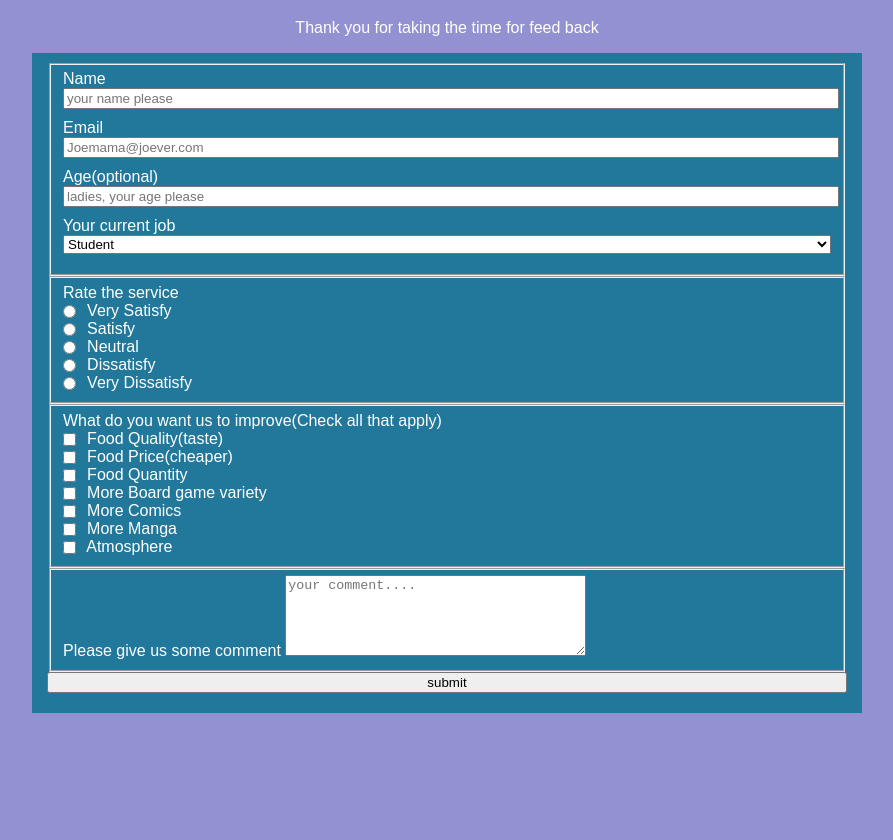
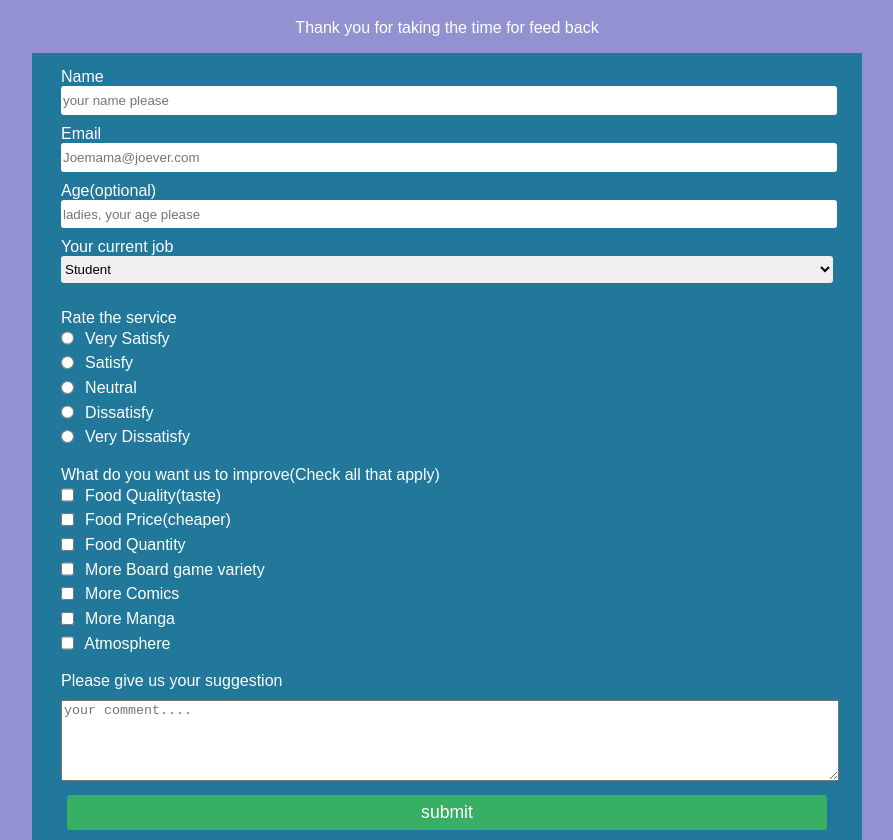
Before and after one commit to LittleLW8847/Survey-Form, a plain HTML site: page index.html in a window 1280 px wide. Shown: the part 61-901 px from the top of the page, without its empty margins (201-1094 px from the left). Before the commit the page ends 829 px from the top, so only its background shows below. Drawn offline with Linux system fonts and the light colour scheme.

Commit message:
finished!!!!!

```diff
--- a/index.html
+++ b/index.html
@@ -46,11 +46,11 @@
                 <label><input type="checkbox" value="atmosphere" class="inline"> Atmosphere</label>
             </fieldset>
             <fieldset>
-                <label>Please give us some comment
+                <label>Please give us your suggestion
                     <textarea rows="5" cols="35" placeholder="your comment...."></textarea>
                 </label>
             </fieldset>
-            <input type="submit" value="submit">
+            <input id="submit" type="submit" value="submit">
         </form>
     </body>
 </html>
--- a/styles.css
+++ b/styles.css
@@ -26,10 +26,37 @@ label{
 input, select{
     width: 100%;
     margin-bottom: 10px;
+    min-height: 2em;
+    border: none;
+    border-radius: 3px;
 }
 
+input[type="checkbox"], input[type="radio"]{
+    margin-top: -2px;
+}
+
+input[type="submit"]{
+    display: block;
+    color: white;
+    width: 95%;
+    height: 1em;
+    margin: 0 auto;
+    font-size: 1.1rem;
+    background-color: #37af65;
+    border: none;
+    border-radius: 3px;
+}
+
+textarea{
+    margin-top: 10px;
+    width: 100%;
+}
 .inline{
     width: unset;
     margin: 0 0.5em 0 0;
     vertical-align: middle;
 }
+
+fieldset{
+    border: none;
+}
```
